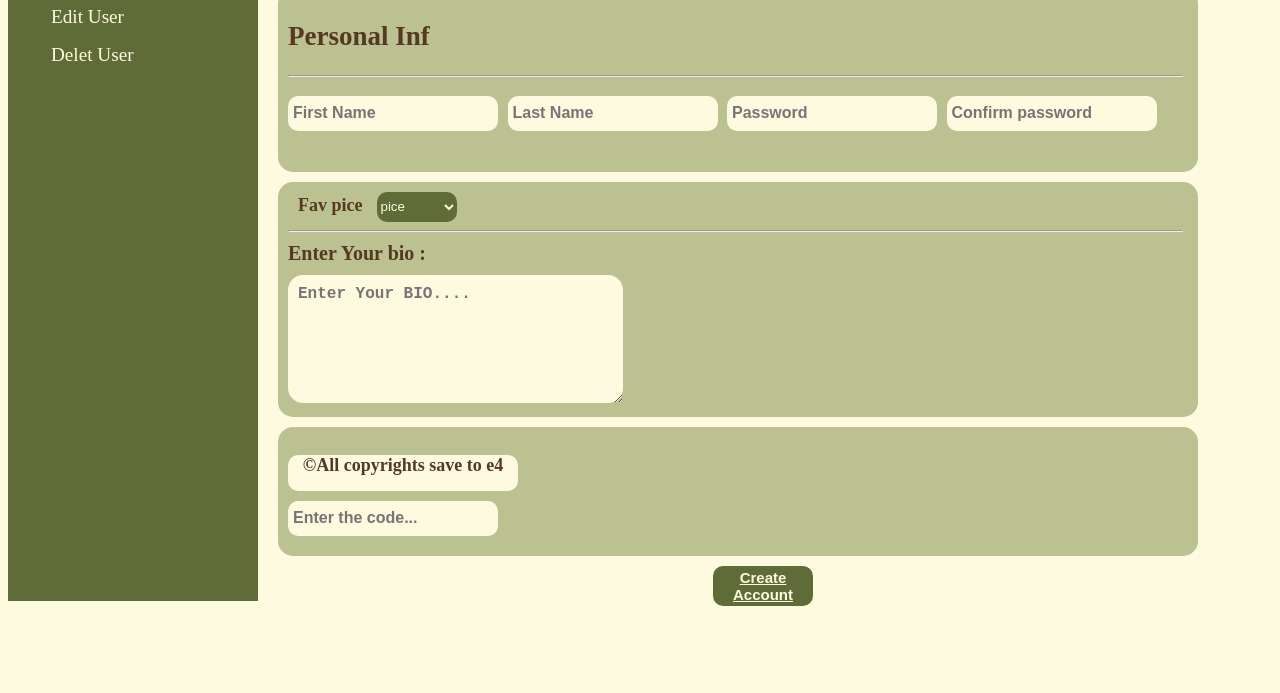
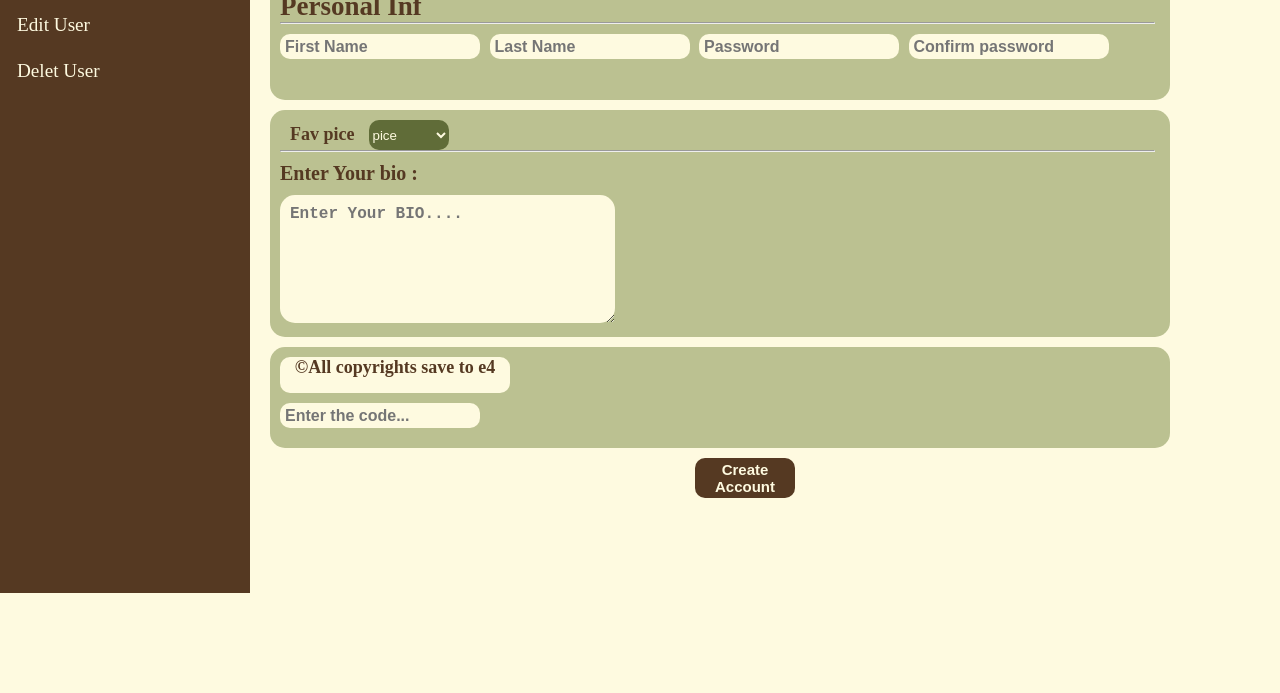
Before and after one commit to NesreenAbotaleb/FrontEnd_course, a plain HTML site: page index.html in a window 1280 px wide. Shown: the part 107-800 px from the top of the page. Drawn offline with Linux system fonts and the light colour scheme.

Commit message:
third commit

```diff
--- a/css/style.css
+++ b/css/style.css
@@ -1,11 +1,15 @@
+*{
+    margin: 0;
+    padding: 0;
+    box-sizing: border-box;
+}
 body{
     background-color: #fefae0;
 }
 .nav{
-    margin: 0;
-    padding: 0;
+    padding: 10px;
     border: none;
-    background-color:#606C38;
+    background-color:#553922;
     width:250px;
     height: 700px;
     float: left;
@@ -22,7 +26,7 @@ li{
     margin-top: 10px;
     color: #fefae0;
     font-size:larger;
-    padding: 3px;
+    padding: 7px;
 }
 li:hover{
     border: none;
@@ -188,12 +192,16 @@ button{
     width: 100px;
     height: 40px;
     color: #fefae0;
-    background-color: #606C38;
+    background-color: #553922;
     font-size: 15px;
     font-weight: bold;
 
 }
-button:hover{
+button a{
+    text-decoration: none;
+    color: #fefae0;
+}
+button:hover , button:hover a{
     width: 105px;
     height: 43px;
     color: #553922;
--- a/index.html
+++ b/index.html
@@ -71,7 +71,7 @@
                 </form>
             </div>
             <div class="btn">
-                <button><u>Create Account</u></button>
+                <button><a href="#">Create Account</a></button>
             </div>
         </div>
     </div>
```
